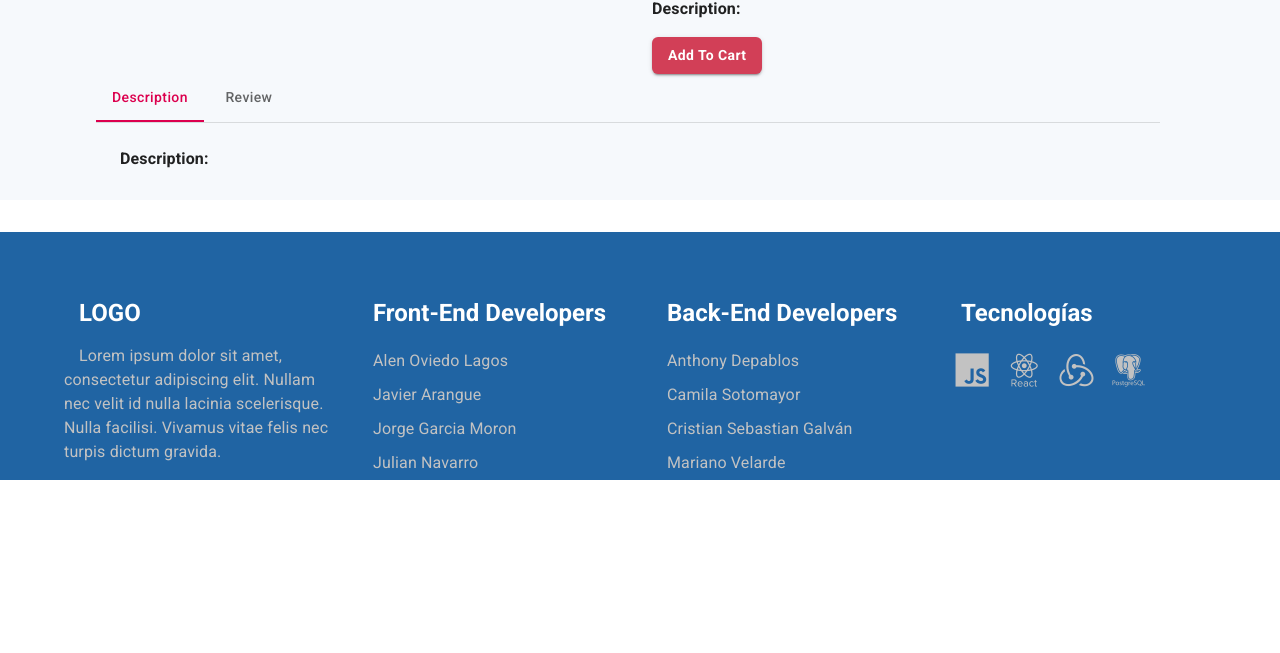
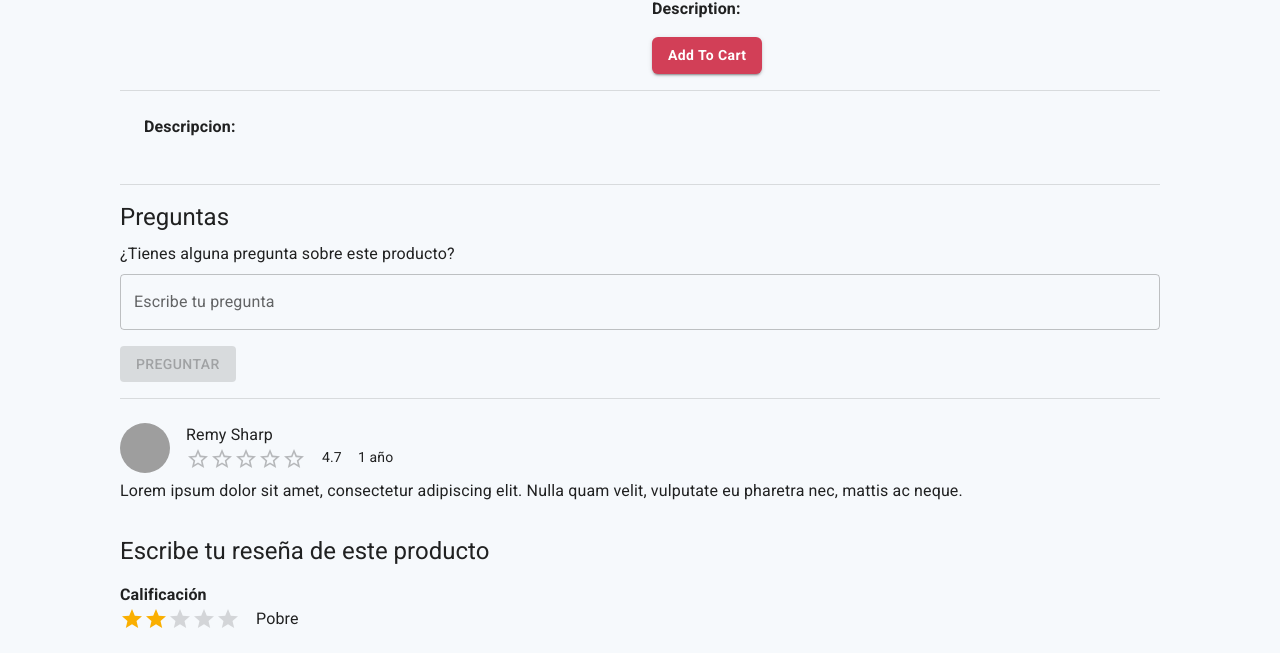
Before and after one commit to jerickgm89/ecommerce_frontend, a React (Vite) app: page /products/details/1 in a window 1280 px wide. Shown: the part 241-894 px from the top of the page. Before the commit the page ends 800 px from the top, so only its background shows below. Built offline with nearby package versions, Linux system fonts and the light colour scheme; no server answers; grey boxes are pictures that could not be loaded.

Commit message:
Feat: Diseno terminado de review y comentarios

```diff
--- /dev/null
+++ b/src/products/components/AddNewReview.jsx
@@ -0,0 +1,112 @@
+import { useState } from "react";
+import { Box, Button, Rating, TextField, Typography } from "@mui/material"
+import { Star as StarIcon} from "@mui/icons-material";
+import { useFormik } from "formik"
+import * as yup from 'yup'
+import Swal from 'sweetalert2'
+import { useGetUserByTokenQuery } from "../../store/api/ecommerceUserApi"
+import { useParams } from "react-router-dom"
+
+
+const labels = {
+    1: 'Inútil',
+    2: 'Pobre',
+    3: 'Ok',
+    4: 'Bueno',
+    5: 'Excelente',
+  };
+
+  function getLabelText(value) {
+    return `${value} Star${value !== 1 ? 's' : ''}, ${labels[value]}`;
+  }
+
+const validationSchema = yup.object({
+    review: yup
+        .string()
+        .required('La reseña es requerida'),
+});
+
+const TOKEN = localStorage.getItem('token');
+
+export const AddNewReview = () => {
+
+    const [value, setvalue] = useState(2)
+    const [hover, setHover] = useState(-1)
+    const puntaje = value;
+    console.log('puntaje ' + puntaje);
+
+    const { data: userData, error, isLoading } = useGetUserByTokenQuery(TOKEN);
+    console.log(userData);
+
+    const { id } = useParams();
+    const idProduct = id;
+    console.log('Idproducto ' +idProduct);
+
+    const formik = useFormik({
+        initialValues: {
+            idProduct: idProduct,
+            idUser: userData ? userData.idUser : '',
+            valueRate: 0,
+            review: '',
+        },
+        validationSchema: validationSchema,
+        onSubmit: (values) => {
+            alert(JSON.stringify(values, null, 2));
+            Swal.fire({
+                icon: 'success',
+                title: 'Reseña enviada correctamente',
+                showConfirmButton: false,
+                timer: 1500
+            })
+        },
+    });
+
+  return (
+    <>
+        <Typography variant="h5" sx={{ mt: 4, mb: 2}}> Escribe tu reseña de este producto </Typography>
+
+            <Typography variant="h7" sx={{fontWeight: 'Bold', mb: 1}}> Calificación </Typography>
+            <Box sx={{ display: 'flex', mb: 3, mr: 2 }}>
+                <Rating
+                    name="hover-feedback"
+                    value={value}
+                    precision={1}
+                    getLabelText={getLabelText}
+                    onChange={(event, newValue) => {
+                        setvalue(newValue);
+                        formik.setFieldValue('valueRate', newValue);
+                    }}
+                    onChangeActive={(event, newHover) => {
+                        setHover(newHover);
+                    }}
+                    emptyIcon={<StarIcon style={{ opacity: 0.55 }} fontSize="inherit"
+                />}
+                />
+                {value !== null && (
+                <Box sx={{ ml: 2 }}>{labels[hover !== -1 ? hover : value]}</Box>
+                )}
+            </Box>
+            <form onSubmit={formik.handleSubmit}>
+                <TextField
+                    label="Escribe tu reseña"
+                    name="review"
+                    type="text"
+                    value={formik.values.review}
+                    onChange={formik.handleChange}
+                    error={formik.touched.review && Boolean(formik.errors.review)}
+                    multiline
+                    fullWidth
+                    sx={{mb: 2}}
+                />
+                <Button
+                    variant="contained"
+                    color="primary"
+                    type="submit"
+                    disabled={!formik.dirty}
+                >
+                    Enviar Reseña
+                </Button>
+            </form>
+    </>
+  )
+}
--- a/src/products/components/DetailProduct.jsx
+++ b/src/products/components/DetailProduct.jsx
@@ -1,7 +1,9 @@
 import { useState } from 'react';
-import { Typography, Box, Grid, Button, Container, Tab, Tabs } from '@mui/material';
+import { Typography, Box, Grid, Button, Container, Tab, Tabs, Divider, TextField } from '@mui/material';
 import { useDispatch } from 'react-redux'; // Importa useDispatch desde react-redux
 import { addToCart } from '../../store/cartShopping/cartSlice';
+import { ReviewList } from './ReviewList';
+import { QuestionsProduct } from './QuestionsProduct';
 
 const DetailProduct = ({ idProduct, nameProduct, priceProduct, descriptionProduct, imageProducts }) => {
   const [tabValue, setTabValue] = useState(0);
@@ -59,7 +61,7 @@ const DetailProduct = ({ idProduct, nameProduct, priceProduct, descriptionProduc
           </Box>
         </Grid>
 
-        <Box sx={{ width: '100%' }}>
+        {/* <Box sx={{ width: '100%' }}>
           <Box sx={{ borderBottom: 1, borderColor: 'divider' }}>
             <Tabs
               value={tabValue}
@@ -69,24 +71,39 @@ const DetailProduct = ({ idProduct, nameProduct, priceProduct, descriptionProduc
               textColor="secondary"
             >
 
-              <Tab label="Description" sx={{ textTransform: 'none' }} />
-              <Tab label="Review" sx={{ textTransform: 'none' }} />
+              <Tab label="Descripcion" sx={{ textTransform: 'none' }} />
+              <Tab label="Comentarios" sx={{ textTransform: 'none' }} />
+              <Tab label="Reseña" sx={{ textTransform: 'none' }} />
             </Tabs>
           </Box>
           {tabValue === 0 && (
             <Box p={3}>
-              <Typography variant="body1" gutterBottom><strong>Description:</strong> {descriptionProduct}</Typography>
+              <Typography variant="body1" gutterBottom><strong>Descripcion:</strong> {descriptionProduct}</Typography>
             </Box>
           )}
           {tabValue === 1 && (
             <Box p={3}>
-              <Typography variant="body1" gutterBottom><strong>Review:</strong>
+              <Typography variant="body1" gutterBottom><strong>Comentarios</strong>
                 Lorem ipsum dolor sit amet consectetur adipisicing elit. Vero eveniet distinctio ipsa cumque ab dolore, quod pariatur deserunt, mollitia iste similique tempore delectus magnam facere inventore accusamus fugiat officiis cum.
               </Typography>
             </Box>
           )}
-        </Box>
+          {tabValue === 2 && (
+            <Box p={3}>
+
+              <ReviewList />
+            </Box>
+          )}
+        </Box> */}
       </Grid>
+      <Divider sx={{mt:2}}/>
+      <Box p={3}>
+              <Typography variant="body1" gutterBottom><strong>Descripcion:</strong> {descriptionProduct}</Typography>
+            </Box>
+      <Divider sx={{mt:2}}/>
+      <QuestionsProduct />
+      <Divider sx={{mt:2, mb:3}}/>
+      <ReviewList />
     </Container>
   );
 };
--- /dev/null
+++ b/src/products/components/QuestionsProduct.jsx
@@ -0,0 +1,72 @@
+import { Box, Button, Grid, TextField, Typography } from "@mui/material"
+import { useFormik } from "formik"
+import * as yup from 'yup'
+import Swal from 'sweetalert2'
+import { useGetUserByTokenQuery } from "../../store/api/ecommerceUserApi"
+import { useParams } from "react-router-dom"
+
+const validationSchema = yup.object({
+    question: yup
+      .string()
+      .required('La pregunta es requerida'),
+});
+
+const TOKEN = localStorage.getItem('token');
+
+
+export const QuestionsProduct = () => {
+
+  const { id } = useParams();
+  const { data: userData, error, isLoading, isSuccess } = useGetUserByTokenQuery(TOKEN);
+  const idUser = userData ? userData.idUser : '';
+  const idProduct = id;
+
+  const formik = useFormik({
+    initialValues: {
+      idProduct: idProduct,
+      idUser: idUser,
+      question: '',
+    },
+    validationSchema: validationSchema,
+    onSubmit: (values) => {
+      alert(JSON.stringify(values, null, 2));
+      Swal.fire({
+        icon: 'success',
+        title: 'Pregunta enviada correctamente',
+        showConfirmButton: false,
+        timer: 1500
+      })
+    },
+  });
+  return (
+    <>
+      <Grid item xs={12} sx={{mt:2}}>
+        <Typography variant="h5" gutterBottom> Preguntas </Typography>
+        <Box sx={{ width: '100%' }}>
+          <Typography variant="h7"> ¿Tienes alguna pregunta sobre este producto? </Typography>
+          <form onSubmit={formik.handleSubmit}>
+            <TextField
+              name="question"
+              label="Escribe tu pregunta"
+              type="text"
+              value={formik.values.question}
+              onChange={formik.handleChange}
+              error={formik.touched.question && Boolean(formik.errors.question)}
+              multiline
+              fullWidth
+              sx={{mt: 1, mb: 2}}
+            />
+            <Button
+                variant="contained"
+                color="primary"
+                type="submit"
+                disabled={!formik.dirty}
+            >
+                Preguntar
+            </Button>
+          </form>
+        </Box>
+      </Grid>
+    </>
+  )
+}
--- /dev/null
+++ b/src/products/components/ReviewList.jsx
@@ -0,0 +1,31 @@
+import { Add } from "@mui/icons-material"
+import { Avatar, Box, Divider, Rating, Typography } from "@mui/material"
+import { AddNewReview } from "./AddNewReview"
+
+export const ReviewList = () => {
+  return (
+    <>
+        <Box display={'flex'}>
+            <Avatar alt="Remy Sharp" src="/static/images/avatar/1.jpg" sx={{ width: 50, height: 50, mr: 2 }}/>
+            <Box>
+                <Typography variant="h7">
+                    Remy Sharp
+                </Typography>
+                <Box display={'flex'} flexDirection={'row'} sx={{textAlign: 'center'}}>
+                    <Rating sx={{ mb: 1, mr: 2 }} />
+                    <Typography variant="body2" sx={{ mb: 1, mr: 2 }}>
+                        4.7
+                    </Typography>
+                    <Typography variant="body2">
+                        1 año
+                    </Typography>
+                </Box>
+            </Box>
+        </Box>
+        <Typography variant="body1">
+                Lorem ipsum dolor sit amet, consectetur adipiscing elit. Nulla quam velit, vulputate eu pharetra nec, mattis ac neque.
+        </Typography>
+        <AddNewReview />
+    </>
+  )
+}
```
